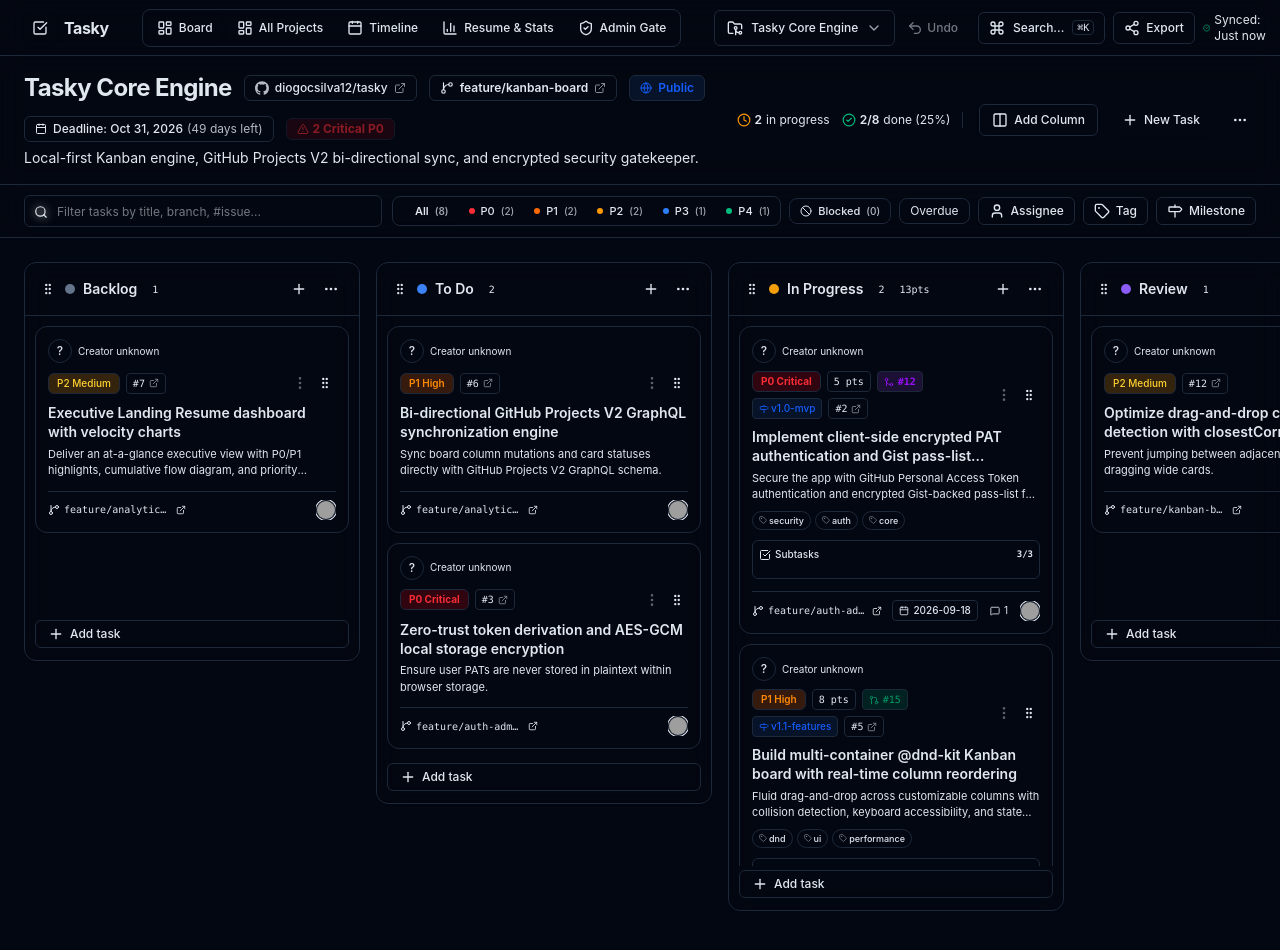
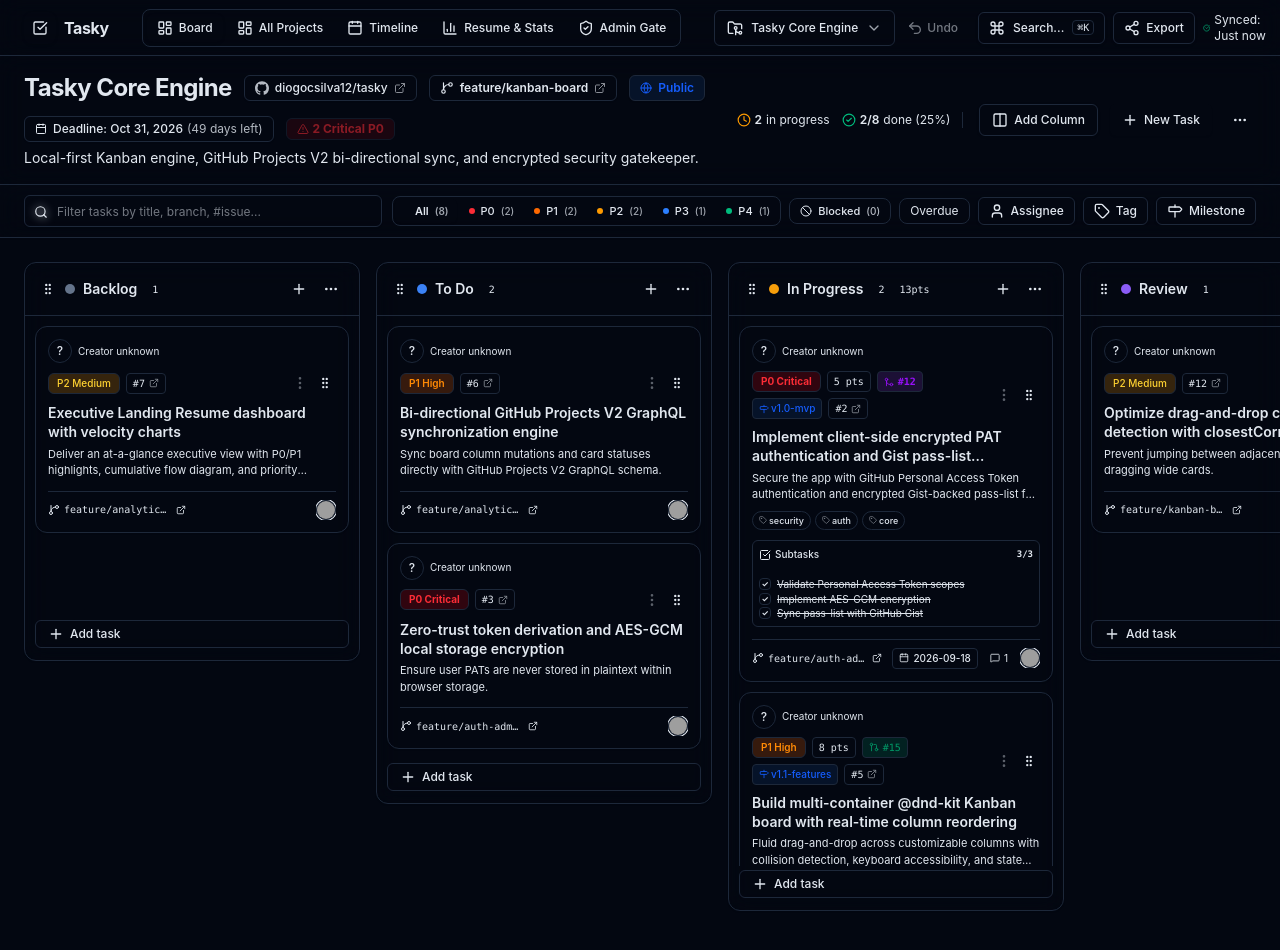
Before and after one commit to diogocsilva12/tasky, a React (Vite) app: page / in a window 1280 px wide. Both pictures are taken after a click on the button "Demo as Admin". Shown: the top 950 px of the page. Built offline with nearby package versions, Linux system fonts and the light colour scheme; grey boxes are pictures that could not be loaded.

Commit message:
feat: show compact subtasks on task cards

```diff
--- a/src/components/kanban/TaskCard.tsx
+++ b/src/components/kanban/TaskCard.tsx
@@ -365,7 +365,34 @@ export function TaskCard({
                 style={{
                   width: `${Math.round((completedSubtasks / totalSubtasks) * 100)}%`,
                 }}
-              />
+                />
+            </div>
+            <div className="space-y-0.5 pt-0.5">
+              {subtasks.slice(0, 3).map((subtask) => (
+                <div
+                  key={subtask.id}
+                  className="flex min-w-0 items-center gap-1.5 text-[10px] leading-tight text-muted-foreground"
+                >
+                  <span
+                    aria-hidden="true"
+                    className={`flex h-3 w-3 shrink-0 items-center justify-center rounded border text-[8px] font-bold ${
+                      subtask.completed
+                        ? 'border-primary bg-primary text-primary-foreground'
+                        : 'border-border/70 bg-background/50'
+                    }`}
+                  >
+                    {subtask.completed ? '✓' : ''}
+                  </span>
+                  <span className={`truncate ${subtask.completed ? 'text-muted-foreground/70 line-through' : 'text-foreground/80'}`}>
+                    {subtask.title}
+                  </span>
+                </div>
+              ))}
+              {totalSubtasks > 3 && (
+                <span className="block pl-[18px] text-[9px] text-muted-foreground/70">
+                  +{totalSubtasks - 3} more
+                </span>
+              )}
             </div>
           </div>
         )}
```
